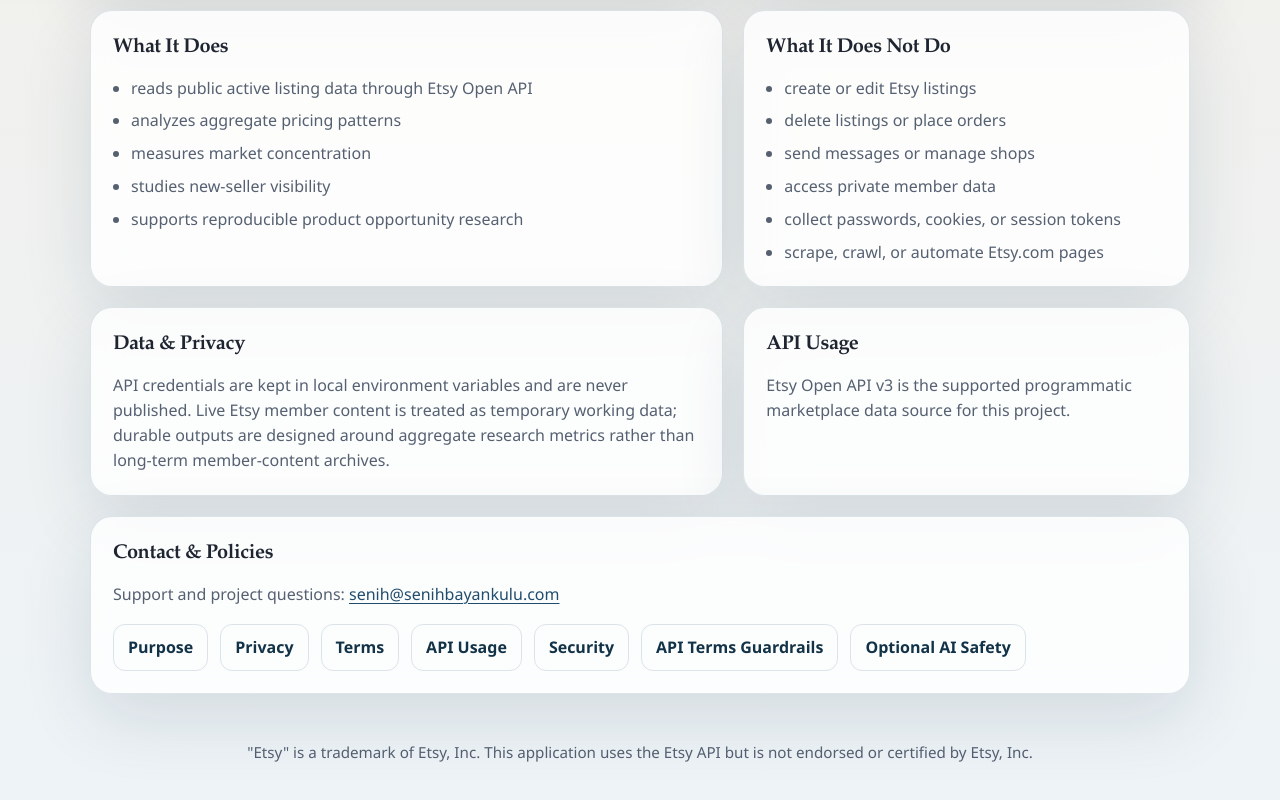
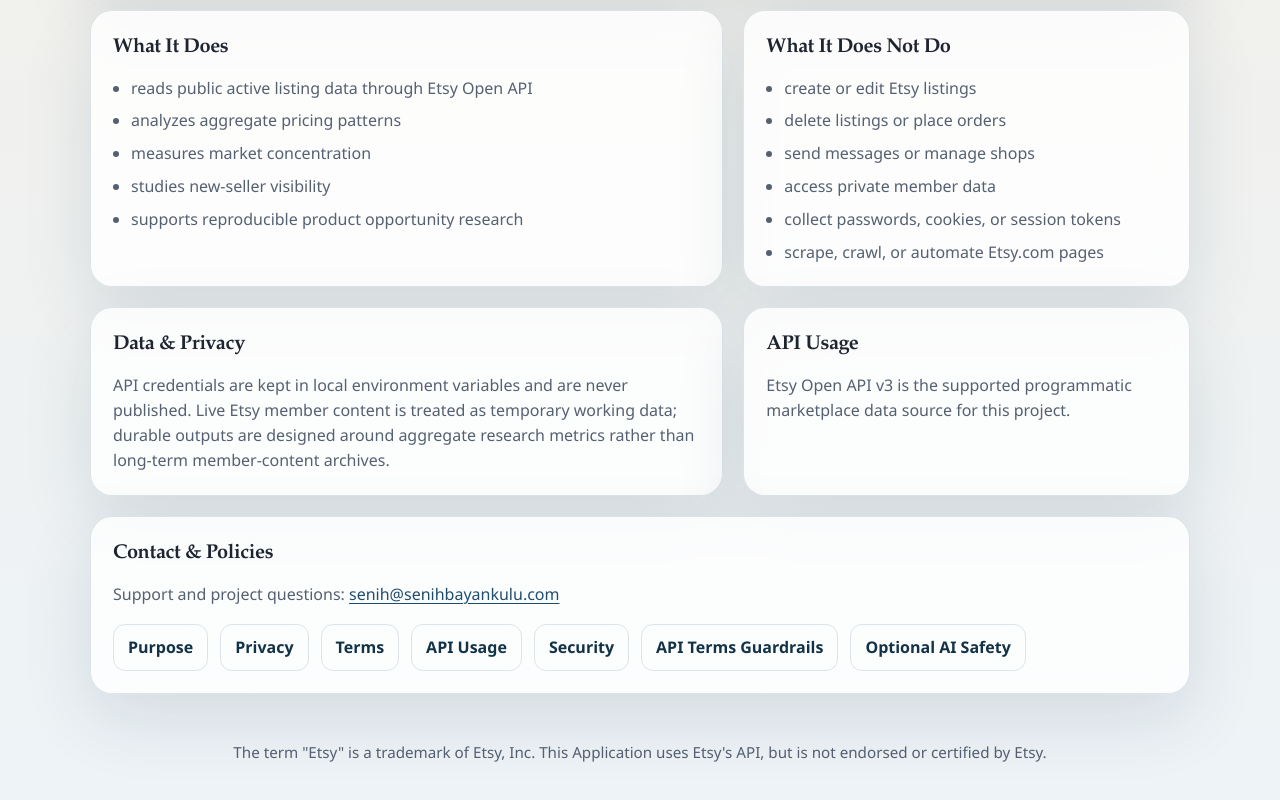
Before and after one commit to senih25/etsy-digital-product-opportunity-research, a plain HTML site: page docs/index.html in a window 1280 px wide. Shown: the part 696-1496 px from the top of the page. Drawn offline with Linux system fonts and the light colour scheme.

Commit message:
docs(etsy): clarify trademark notice and pending API terms gate (#1)
Documentation-only compliance change. Keep TERMS_GATE=NEEDS_ETSY_CLARIFICATION and no API, scraping, research reuse, promotion or permission expansion.

```diff
--- a/docs/index.html
+++ b/docs/index.html
@@ -110,7 +110,7 @@
       </section>
 
       <footer class="footer">
-        <p>"Etsy" is a trademark of Etsy, Inc. This application uses the Etsy API but is not endorsed or certified by Etsy, Inc.</p>
+        <p>The term "Etsy" is a trademark of Etsy, Inc. This Application uses Etsy's API, but is not endorsed or certified by Etsy.</p>
       </footer>
     </main>
   </body>
```
Also changed, not shown: 5 other files.
